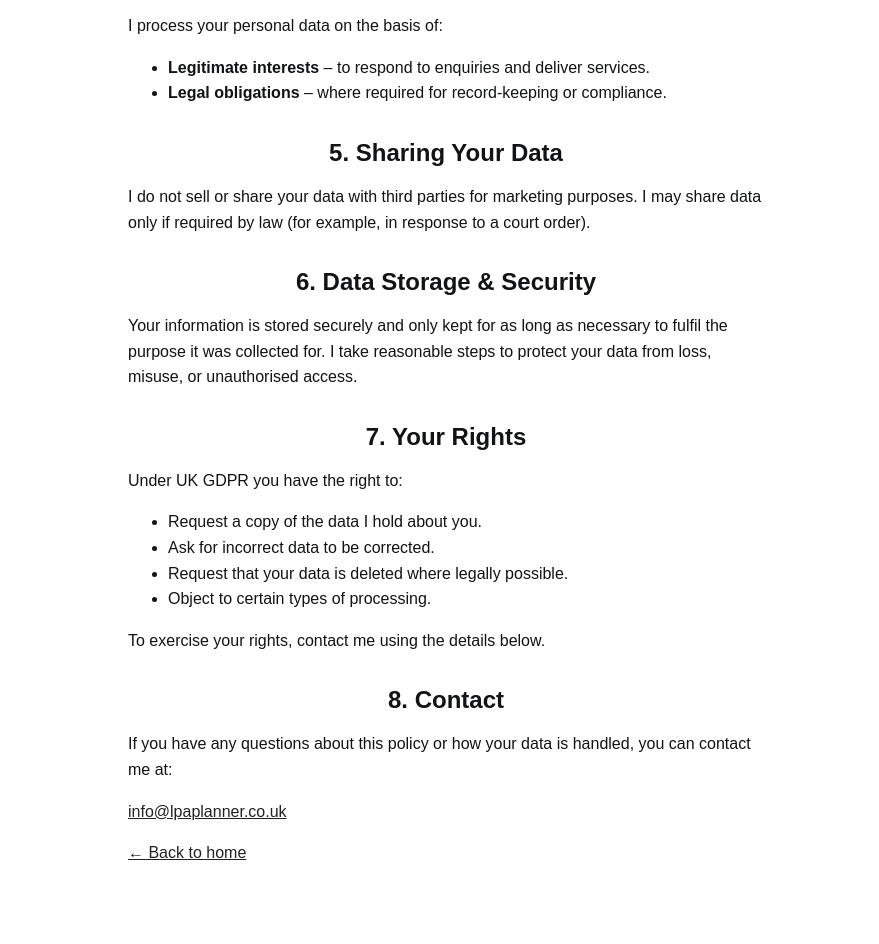
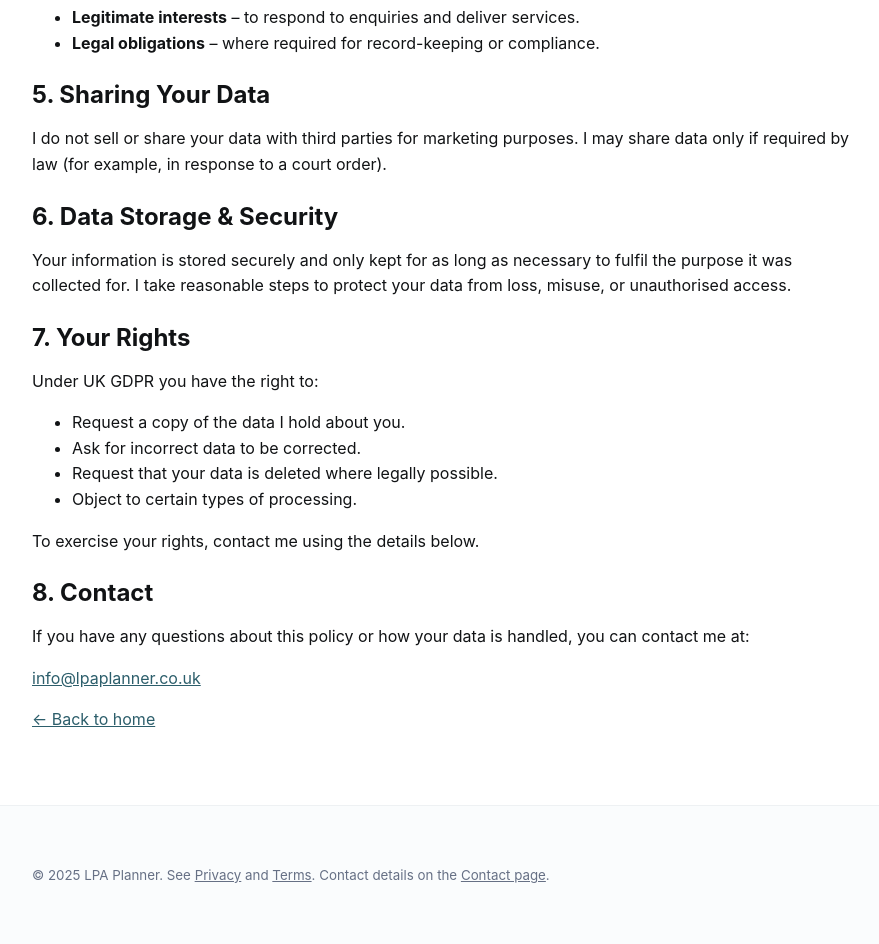
Before and after one commit to LPA-Planner/lpa-website, a plain HTML site: page privacy.html in a window 1280 px wide. Shown: the part 802-1746 px from the top of the page, without its empty margins (194-1073 px from the left). Before the commit the page ends 1716 px from the top, so only its background shows below. Drawn offline with Linux system fonts and the light colour scheme.

Commit message:
Update privacy.html

```diff
--- a/privacy.html
+++ b/privacy.html
@@ -1,13 +1,13 @@
 <!DOCTYPE html>
 <html lang="en">
-
 <head>
   <meta charset="UTF-8" />
   <meta name="viewport" content="width=device-width, initial-scale=1" />
-  <title>Terms & Conditions – LPA Planner</title>
+  <title>Privacy & Data Protection – LPA Planner</title>
   <link rel="stylesheet" href="/assets/css/style.css" />
 </head>
 <body>
+  <!-- Header -->
   <header class="header">
     <div class="container">
       <a class="brand" href="/">
@@ -25,18 +25,12 @@
       </nav>
     </div>
   </header>
-<body>
-  <meta charset="UTF-8">
-  <meta name="viewport" content="width=device-width, initial-scale=1.0">
-  <title>Privacy & Data Protection – LPA Planner</title>
-  <style>
-    body { font-family: Arial, sans-serif; max-width: 700px; margin: auto; padding: 2rem; line-height: 1.6; }
-    h1, h2 { text-align: center; }
-    h2 { margin-top: 2rem; }
-    a { color: #222; }
-  </style>
+
+  <!-- Privacy Content -->
+  <section class="section">
+    <div class="container">
       <h1>Privacy & Data Protection Policy</h1>
-  <p><strong>Last updated: September 2025</strong></p>
+      <p class="muted"><strong>Last updated: September 2025</strong></p>
 
       <h2>1. Introduction</h2>
       <p>LPA Planner is committed to protecting your privacy and handling your personal information responsibly.
@@ -56,12 +50,10 @@
       </ul>
 
       <h2>4. Legal Basis for Processing</h2>
-  <p>I process your personal data on the basis of:
       <ul>
         <li><strong>Legitimate interests</strong> – to respond to enquiries and deliver services.</li>
         <li><strong>Legal obligations</strong> – where required for record-keeping or compliance.</li>
       </ul>
-  </p>
 
       <h2>5. Sharing Your Data</h2>
       <p>I do not sell or share your data with third parties for marketing purposes.
@@ -72,19 +64,30 @@
       I take reasonable steps to protect your data from loss, misuse, or unauthorised access.</p>
 
       <h2>7. Your Rights</h2>
-  <p>Under UK GDPR you have the right to:
+      <p>Under UK GDPR you have the right to:</p>
       <ul>
         <li>Request a copy of the data I hold about you.</li>
         <li>Ask for incorrect data to be corrected.</li>
         <li>Request that your data is deleted where legally possible.</li>
         <li>Object to certain types of processing.</li>
       </ul>
-  To exercise your rights, contact me using the details below.</p>
+      <p>To exercise your rights, contact me using the details below.</p>
 
       <h2>8. Contact</h2>
       <p>If you have any questions about this policy or how your data is handled, you can contact me at:</p>
       <p><a href="mailto:info@lpaplanner.co.uk">info@lpaplanner.co.uk</a></p>
 
       <p><a href="/">← Back to home</a></p>
+    </div>
+  </section>
+
+  <!-- Footer -->
+  <footer class="footer">
+    <div class="container">
+      <small>© <span id="y"></span> LPA Planner. See <a href="/privacy.html">Privacy</a> and <a href="/terms.html">Terms</a>. Contact details on the <a href="/contact.html">Contact page</a>.</small>
+    </div>
+  </footer>
+
+  <script>document.getElementById('y').textContent = new Date().getFullYear();</script>
 </body>
 </html>
```
Lines whose indentation alone changed are shown as unchanged.
